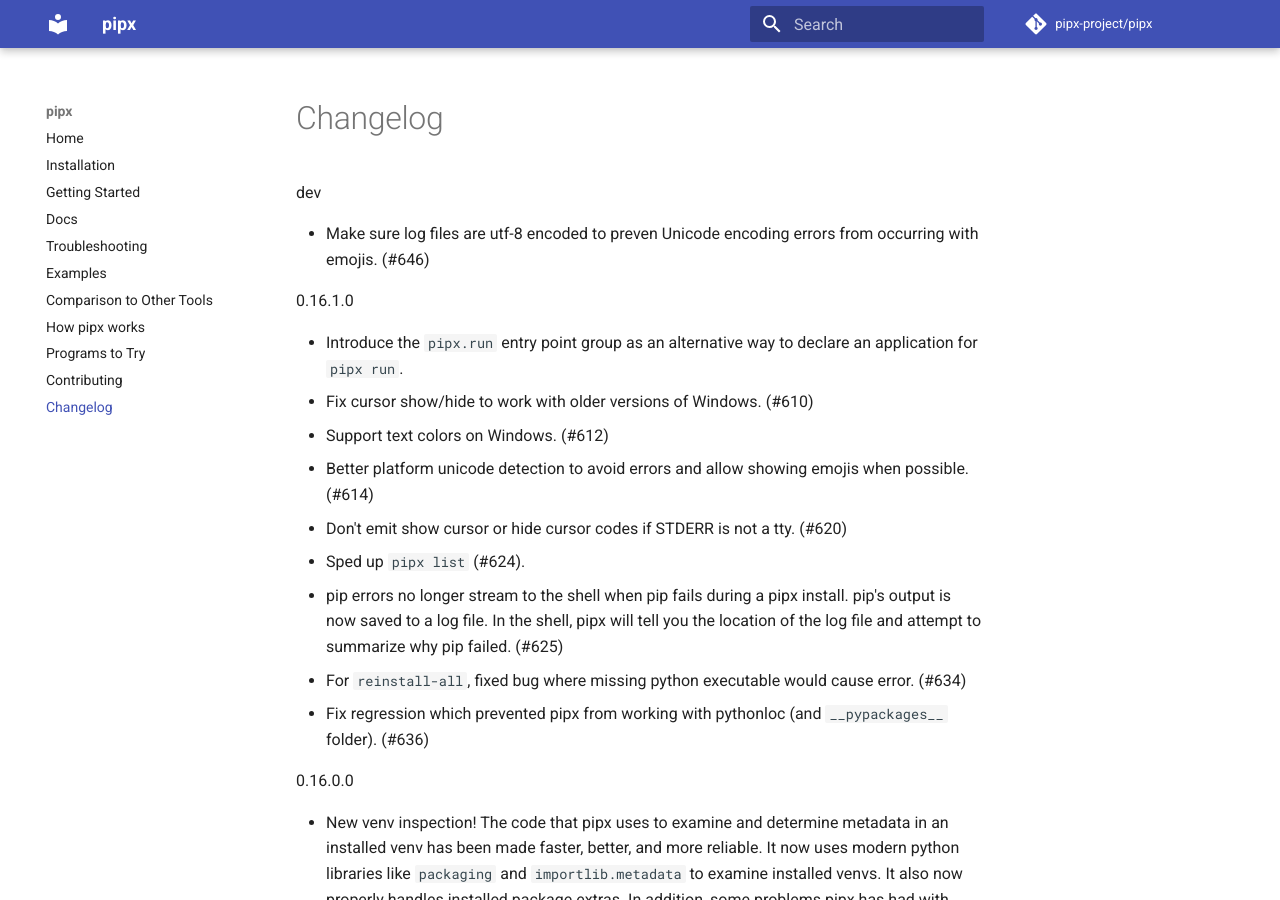
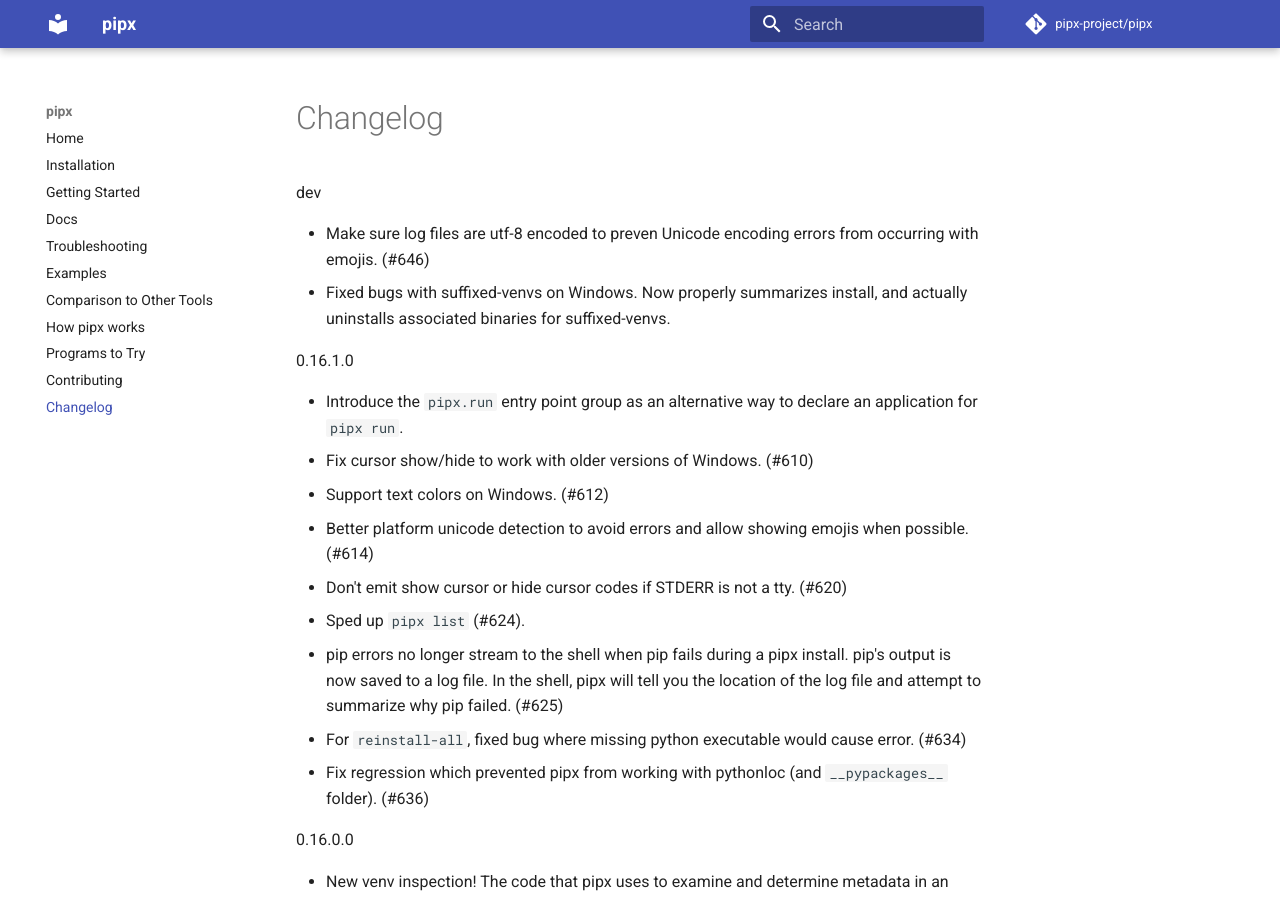
Before and after one commit to pypa/pipx, an MkDocs documentation site: the page built from docs/changelog.md, in a window 1280 px wide and 900 px high. Built offline with MkDocs 1.6.1 and Material for MkDocs 9.7.7, drawn with Linux system fonts in a browser that asks for light colours; comment, search, counter and statistics services are not loaded.

Commit message:
Add changelog entry.

```diff
--- a/docs/changelog.md
+++ b/docs/changelog.md
@@ -1,6 +1,7 @@
 dev
 
 - Make sure log files are utf-8 encoded to preven Unicode encoding errors from occurring with emojis. (#646)
+- Fixed bugs with suffixed-venvs on Windows.  Now properly summarizes install, and actually uninstalls associated binaries for suffixed-venvs.
 
 0.16.1.0
 
```
